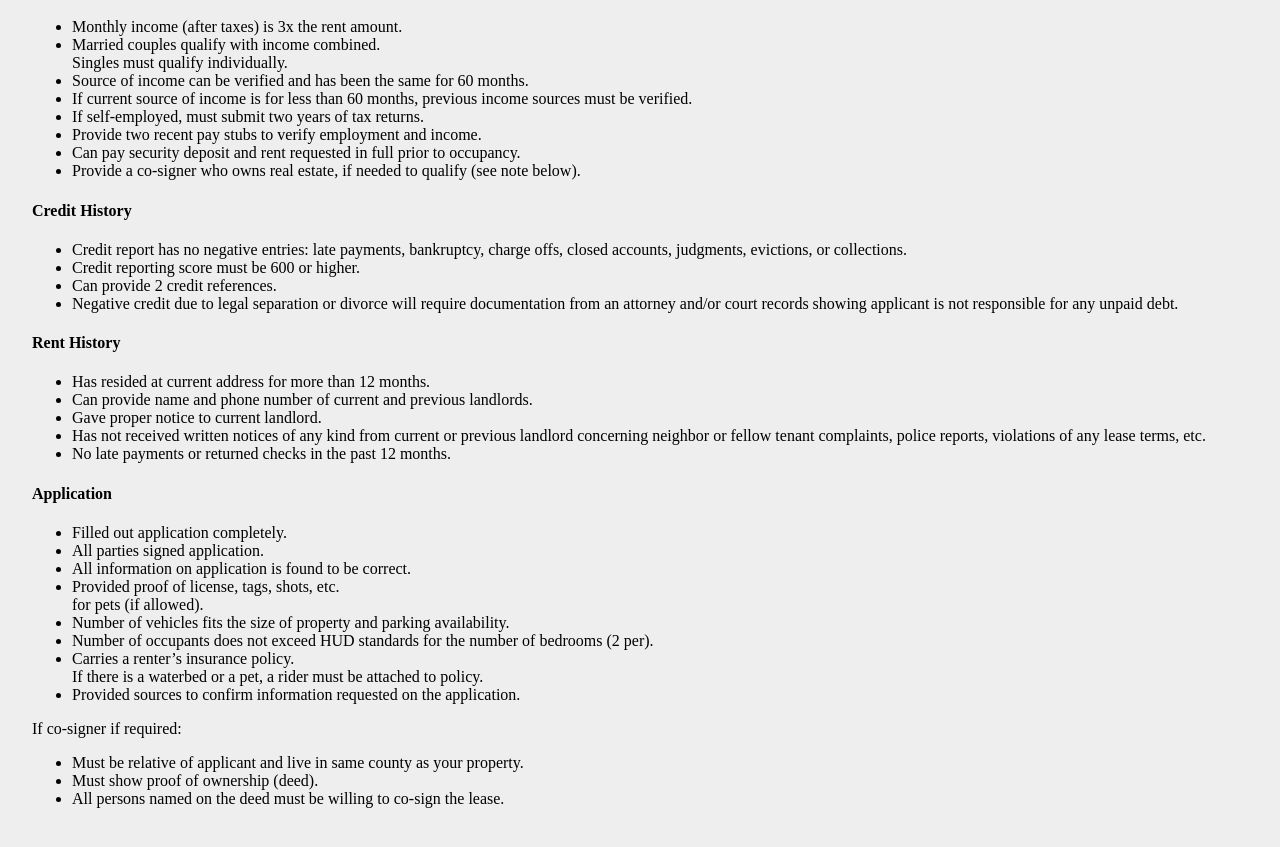
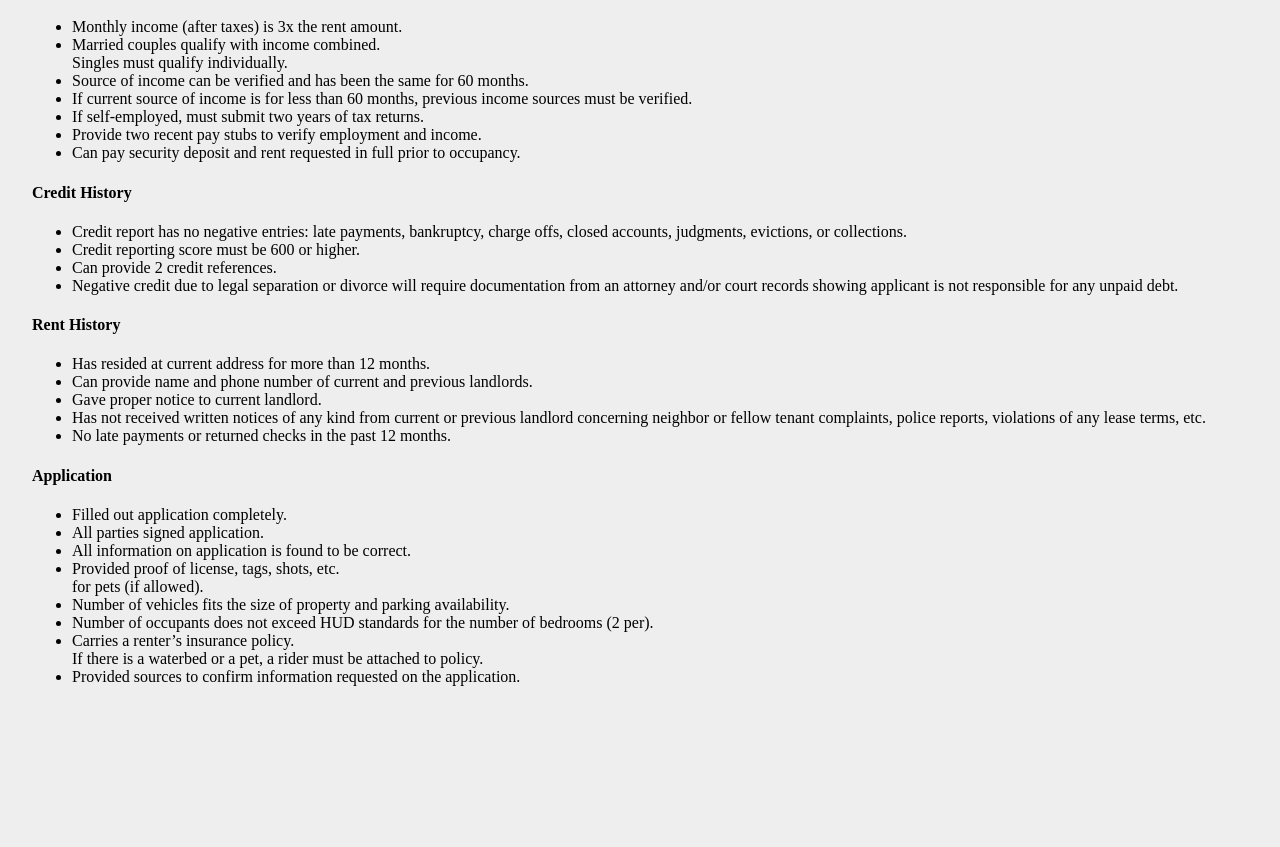
Before and after one commit to valehaven/valehavenhomes.github.io, a plain HTML site: page rental-standards.html in a window 1280 px wide. Shown: the part 207-1054 px from the top of the page. After the commit the page ends 941 px from the top, so only its background shows below. Drawn offline with Linux system fonts and the light colour scheme.

Commit message:
Update rental-standards.html

```diff
--- a/rental-standards.html
+++ b/rental-standards.html
@@ -76,7 +76,7 @@
     <body>
 
 
-        <img src="images/vale-logo-blk.png">
+        <img src="assets/img//vale-logo-blk.png">
 
        <h1>Rental Standards for Resident Selection</h1>
        <h4>Income</h4>
@@ -88,7 +88,6 @@
        <li>If self-employed, must submit two years of tax returns.</li>
        <li>Provide two recent pay stubs to verify employment and income.</li>
        <li>Can pay security deposit and rent requested in full prior to occupancy.</li>
-       <li>Provide a co-signer who owns real estate, if needed to qualify (see note below).</li>
        </ul>
 
        <h4>Credit History</h4>
@@ -120,13 +119,5 @@
        <li>Provided sources to confirm information requested on the application.</li>
         </ul>
 
-
-       <p>If co-signer if required:</p>
-       <ul>
-       <li>Must be relative of applicant and live in same county as your property.</li>
-       <li>Must show proof of ownership (deed).</li>
-       <li>All persons named on the deed must be willing to co-sign the lease.</li>
-        </ul>
-
     </body>
 </html>
```
